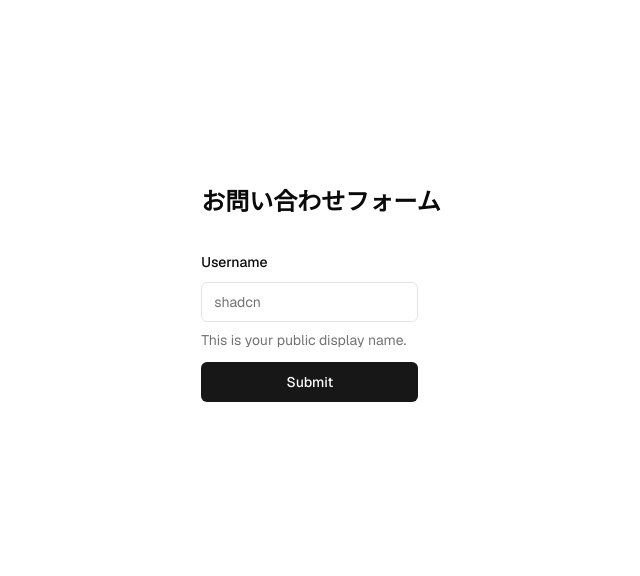
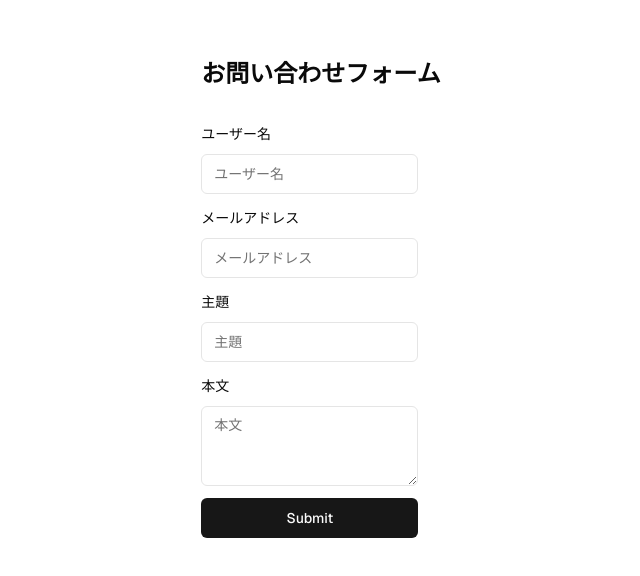
Before and after one commit to neko-no/RHF-Zod, a Next.js app in the folder src/: page / in a window 1280 px wide. Shown: the part 106-682 px from the top of the page, without its empty margins (319-959 px from the left). Built offline with nearby package versions, Linux system fonts and the light colour scheme.

Commit message:
#2 zodを用いたバリデーションの適用

```diff
--- a/src/components/MailForm/MailForm.tsx
+++ b/src/components/MailForm/MailForm.tsx
@@ -13,9 +13,20 @@
 import { Input } from "../ui/input";
 import { Button } from "../ui/button";
 import { useForm } from "react-hook-form";
+import { zodResolver } from "@hookform/resolvers/zod";
+import { formSchema } from "@/lib/formSchema";
+import { Textarea } from "../ui/textarea";
 
 const MailForm = () => {
-  const form = useForm();
+  const form = useForm({
+    resolver: zodResolver(formSchema),
+    defaultValues: {
+      username: "",
+      subject: "",
+      email: "",
+      content: "",
+    },
+  });
 
   function onSubmit(values: any) {
     // Do something with the form values.
@@ -35,13 +46,49 @@
             name="username"
             render={({ field }) => (
               <FormItem>
-                <FormLabel>Username</FormLabel>
+                <FormLabel>ユーザー名</FormLabel>
                 <FormControl>
-                  <Input placeholder="shadcn" {...field} />
+                  <Input placeholder="ユーザー名" {...field} />
                 </FormControl>
-                <FormDescription>
-                  This is your public display name.
-                </FormDescription>
+                <FormMessage />
+              </FormItem>
+            )}
+          />
+          <FormField
+            control={form.control}
+            name="email"
+            render={({ field }) => (
+              <FormItem>
+                <FormLabel>メールアドレス</FormLabel>
+                <FormControl>
+                  <Input placeholder="メールアドレス" {...field} />
+                </FormControl>
+                <FormMessage />
+              </FormItem>
+            )}
+          />
+          <FormField
+            control={form.control}
+            name="subject"
+            render={({ field }) => (
+              <FormItem>
+                <FormLabel>主題</FormLabel>
+                <FormControl>
+                  <Input placeholder="主題" {...field} />
+                </FormControl>
+                <FormMessage />
+              </FormItem>
+            )}
+          />
+          <FormField
+            control={form.control}
+            name="content"
+            render={({ field }) => (
+              <FormItem>
+                <FormLabel>本文</FormLabel>
+                <FormControl>
+                  <Textarea placeholder="本文" {...field} />
+                </FormControl>
                 <FormMessage />
               </FormItem>
             )}
--- /dev/null
+++ b/src/components/ui/textarea.tsx
@@ -0,0 +1,22 @@
+import * as React from "react"
+
+import { cn } from "@/lib/utils"
+
+const Textarea = React.forwardRef<
+  HTMLTextAreaElement,
+  React.ComponentProps<"textarea">
+>(({ className, ...props }, ref) => {
+  return (
+    <textarea
+      className={cn(
+        "flex min-h-[80px] w-full rounded-md border border-input bg-background px-3 py-2 text-base ring-offset-background placeholder:text-muted-foreground focus-visible:outline-none focus-visible:ring-2 focus-visible:ring-ring focus-visible:ring-offset-2 disabled:cursor-not-allowed disabled:opacity-50 md:text-sm",
+        className
+      )}
+      ref={ref}
+      {...props}
+    />
+  )
+})
+Textarea.displayName = "Textarea"
+
+export { Textarea }
```
